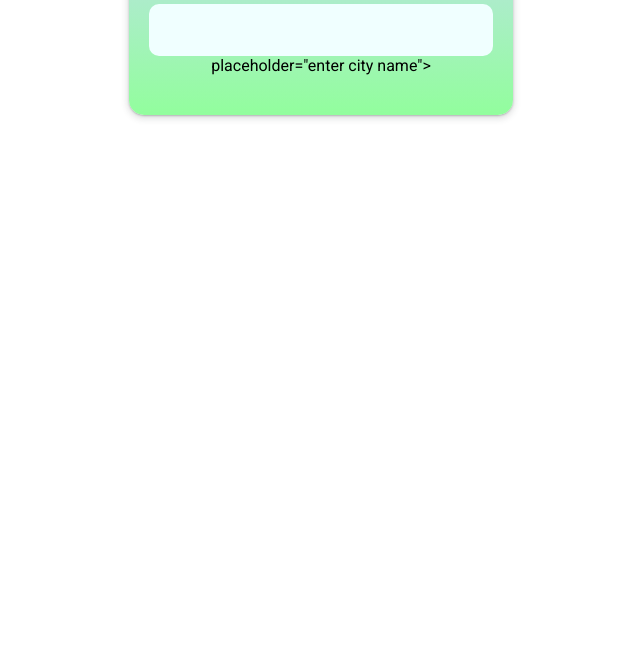
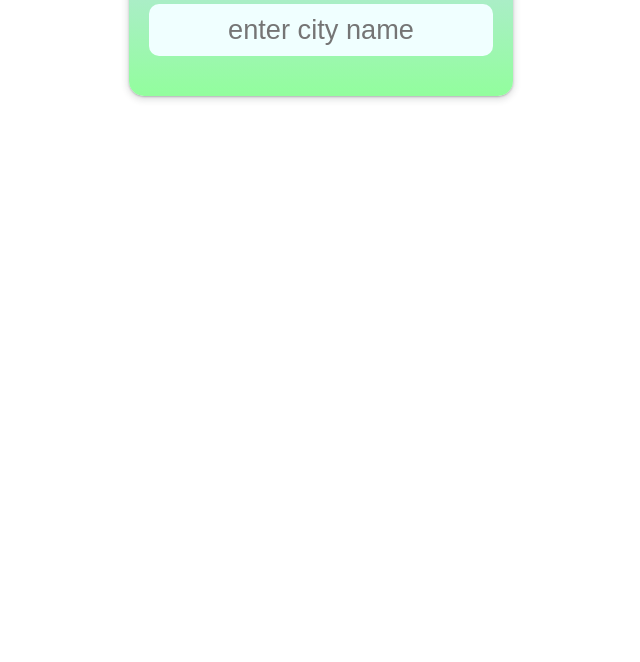
Before and after one commit to sravs6454/weather-application, a plain HTML site: page index.html in a window 1280 px wide. Shown: the part 138-800 px from the top of the page, without its empty margins (319-959 px from the left). Drawn offline with nearby package versions, Linux system fonts and the light colour scheme; files whose address does not match are found by name.

Commit message:
Update index.html

```diff
--- a/index.html
+++ b/index.html
@@ -15,7 +15,7 @@
             <h4>Get Weather</h4>
         </div>
         <div class="searchInputBox">
-            <input type="text" name="" id="input-box" class="input-box" <centre>placeholder="enter city name"></centre>
+            <input type="text" name="" id="input-box" class="input-box" placeholder="enter city name">
         </div>
         <div class="weather-body" id="weather-body">
             <!-- weather-body will be append through JavaScript -->
```
